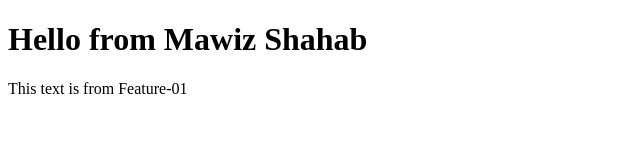
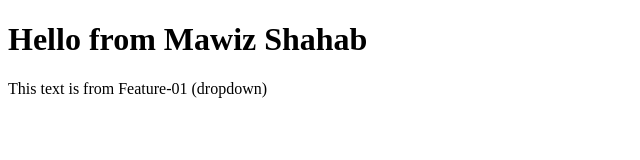
Before and after one commit to MawizShahab/sample, a plain HTML site: page index.html in a window 1280 px wide. Shown: the whole page, without its empty margins (0-640 px from the left). Drawn offline with Linux system fonts and the light colour scheme.

```diff
--- a/index.html
+++ b/index.html
@@ -7,6 +7,6 @@
   </head>
   <body>
     <h1>Hello from Mawiz Shahab</h1>
-    <p>This text is from Feature-01</p>
+    <p>This text is from Feature-01 (dropdown)</p>
   </body>
 </html>
```
